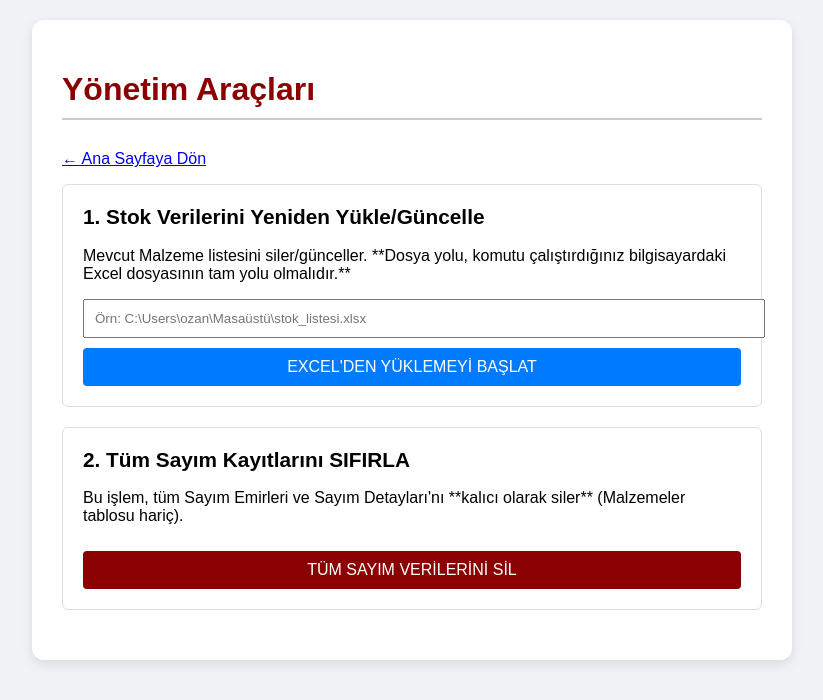
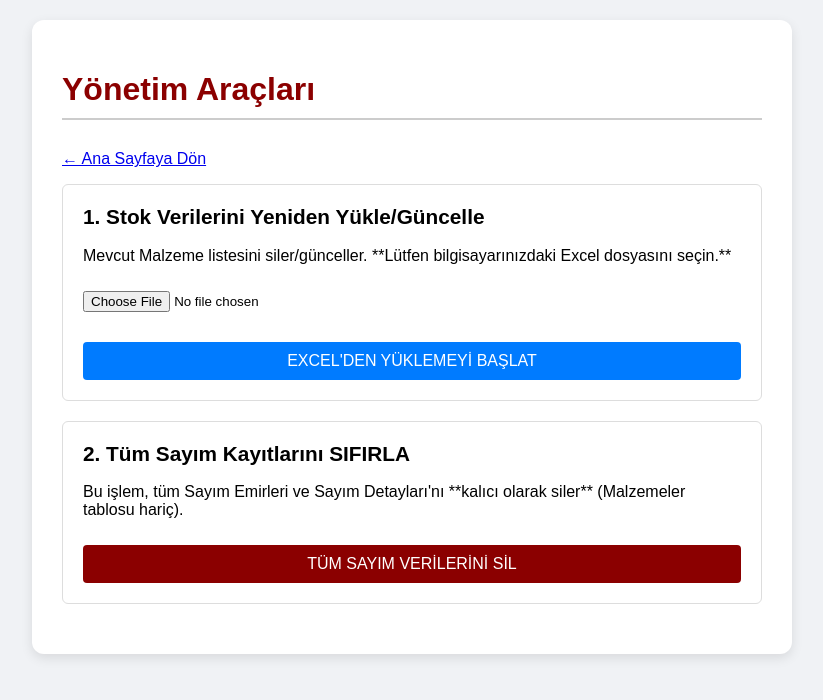
Before and after one commit to ozansabudak-code/Stok-Say-m, a Django app: page /yonetim/ in a window 1280 px wide. Shown: the top 700 px of the page, without its empty margins (228-1051 px from the left). Run offline with Django 5.2, Linux system fonts and the light colour scheme; parts of the project's set-up code (start-up, migrations or seed data) failed here and were passed over.

Commit message:
Admin: Yönetim HTML dosyasında Dosya Yolu yerine dosya yükleme (upload) özelliği aktif edildi.

```diff
--- a/sayim/templates/sayim/yonetim.html
+++ b/sayim/templates/sayim/yonetim.html
@@ -16,6 +16,8 @@
         .mesaj { margin-top: 15px; padding: 10px; border-radius: 4px; display: none; }
         .mesaj-success { background-color: #d4edda; color: #155724; }
         .mesaj-error { background-color: #f8d7da; color: #721c24; }
+        /* Yeni stil: Dosya seç alanını hizalamak için */
+        .file-input { width: 100%; padding: 10px 0; margin-bottom: 10px; }
     </style>
 </head>
 <body>
@@ -26,8 +28,10 @@
 
         <div class="islem-kutusu">
             <h2>1. Stok Verilerini Yeniden Yükle/Güncelle</h2>
-            <p>Mevcut Malzeme listesini siler/günceller. **Dosya yolu, komutu çalıştırdığınız bilgisayardaki Excel dosyasının tam yolu olmalıdır.**</p>
-            <input type="text" id="excel-path" placeholder="Örn: C:\Users\ozan\Masaüstü\stok_listesi.xlsx" style="width: 100%; padding: 10px;">
+            <p>Mevcut Malzeme listesini siler/günceller. **Lütfen bilgisayarınızdaki Excel dosyasını seçin.**</p>
+
+            <input type="file" id="excel-file" accept=".xlsx, .xls, .csv" required class="file-input">
+
             <button id="reload-btn" class="btn-action btn-success">EXCEL'DEN YÜKLEMEYİ BAŞLAT</button>
             <div id="reload-message" class="mesaj"></div>
         </div>
@@ -56,7 +60,7 @@
         }
     }
 
-    // 1. Sayım Verisi Sıfırlama
+    // 1. Sayım Verisi Sıfırlama (Aynı Kaldı)
     document.getElementById('reset-btn').addEventListener('click', () => {
         if (!confirm('UYARI: Bu işlem geri alınamaz! Tüm sayım emirleri ve detayları silinecektir. Emin misiniz?')) {
             return;
@@ -71,22 +75,28 @@
         .catch(error => handleResponse({ success: false, message: 'Sunucu bağlantı hatası.' }, 'reset-message'));
     });
 
-    // 2. Stok Verisi Yeniden Yükleme
+    // 2. Stok Verisi Yeniden Yükleme (DEĞİŞTİ)
     document.getElementById('reload-btn').addEventListener('click', () => {
-        const path = document.getElementById('excel-path').value;
+        const fileInput = document.getElementById('excel-file');
+        const file = fileInput.files[0]; // Seçilen dosyayı al
 
-        if (!path) {
-            alert('Lütfen Excel dosya yolunu girin.');
+        if (!file) {
+            alert('Lütfen yüklenecek Excel dosyasını seçin.');
             return;
         }
 
+        // FormData kullanarak dosyayı sunucuya gönder
+        const formData = new FormData();
+        formData.append('excel_file', file); // 'excel_file' adıyla dosyayı ekle
+
+        // Yükleme mesajını sıfırla
+        document.getElementById('reload-message').style.display = 'none';
+
         fetch('{% url "reload_stok_data" %}', {
             method: 'POST',
-            headers: {
-                'Content-Type': 'application/x-www-form-urlencoded',
-                'X-CSRFToken': CSRF_TOKEN
-            },
-            body: `file_path=${encodeURIComponent(path)}`
+            // Content-Type başlığını FormData kullandığımızda AYARLAMIYORUZ, tarayıcı otomatik ayarlar.
+            headers: { 'X-CSRFToken': CSRF_TOKEN },
+            body: formData // Dosyayı gönder
         })
         .then(res => res.json())
         .then(data => handleResponse(data, 'reload-message'))
```
